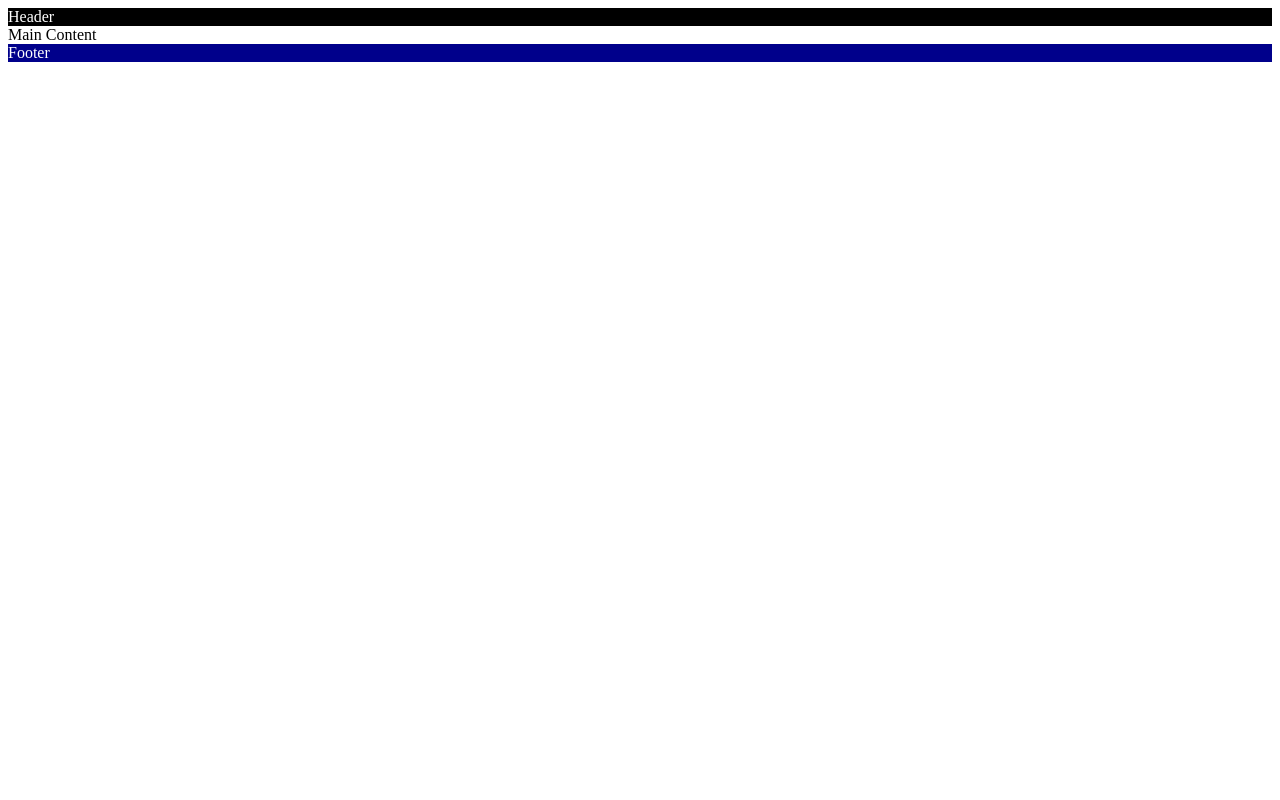
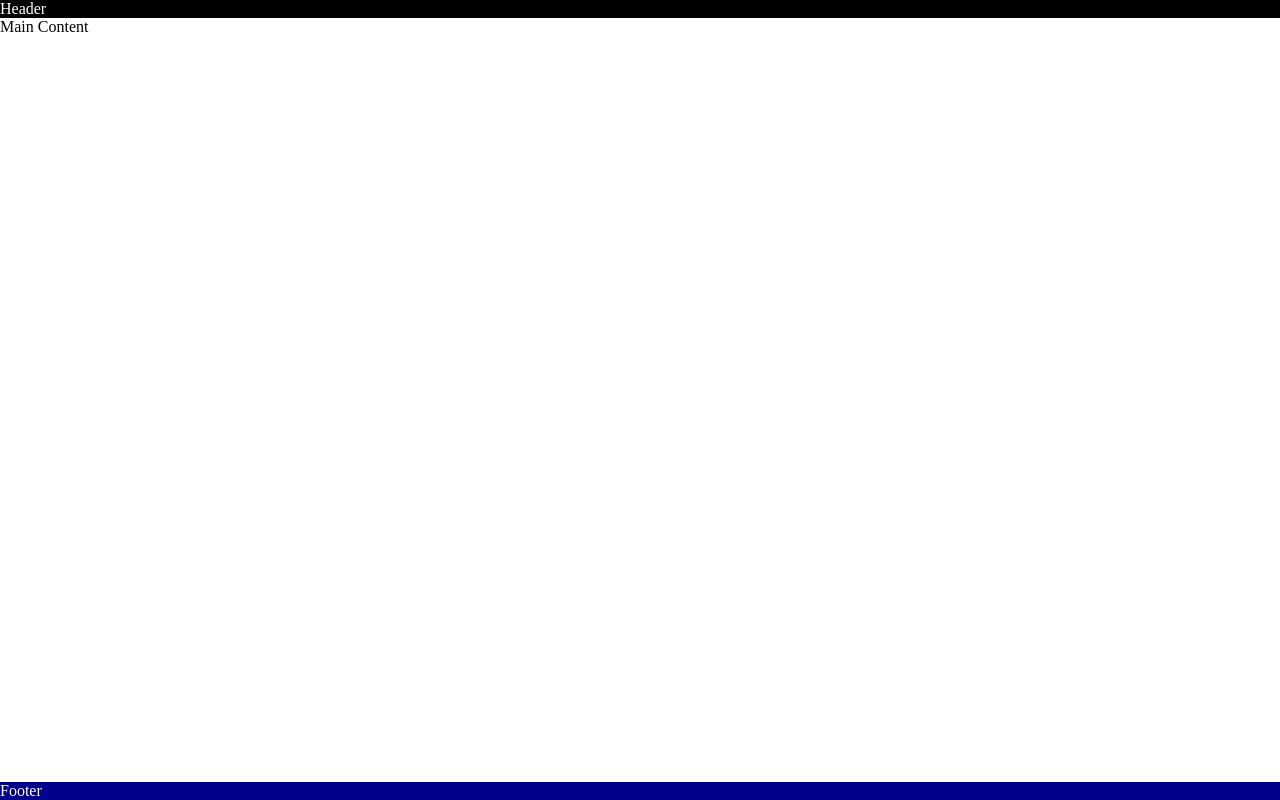
Before and after one commit to cgalpin92/portfolio-project-1-apollo11, a plain HTML site: page index.html in a window 1280 px wide. Drawn offline with Linux system fonts and the light colour scheme.

Commit message:
generic body styles added and flex style added to main element to ensure it takes up any available space and push the footer down to the bottom of the page

```diff
--- a/assets/css/style.css
+++ b/assets/css/style.css
@@ -1,4 +1,18 @@
-/* Basic Styles */
+* {
+    /* to remove any outside space created by the browser */
+    padding: 0;
+    margin: 0;
+    /* to allow the padding and border in an elements total width and height*/
+    box-sizing: border-box;
+}
+
+/* Generic Body Styles */
+body {
+    background-color: whitesmoke;
+    min-height: 100vh;
+    display: flex;
+    flex-direction: column;
+}
 
 /* Header */
 header {
@@ -9,6 +23,9 @@ header {
 /* Main Content */
 main {
     background-color: white;
+    color: black;
+    /* To ensure that the main element takes up any available space and pushes the footer down */
+    flex: 1 0 auto;
 }
 
 /* Footer */
```
